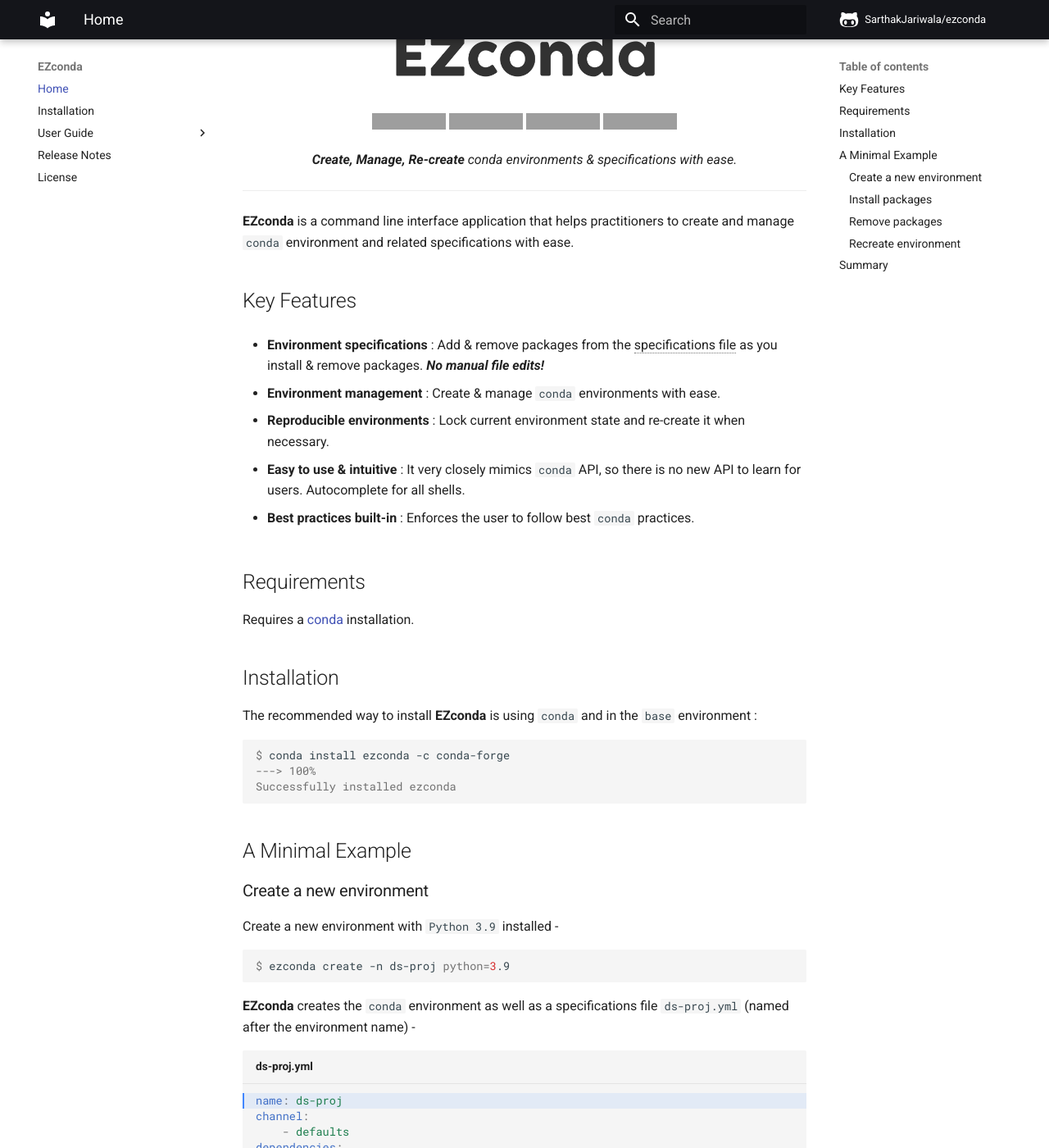
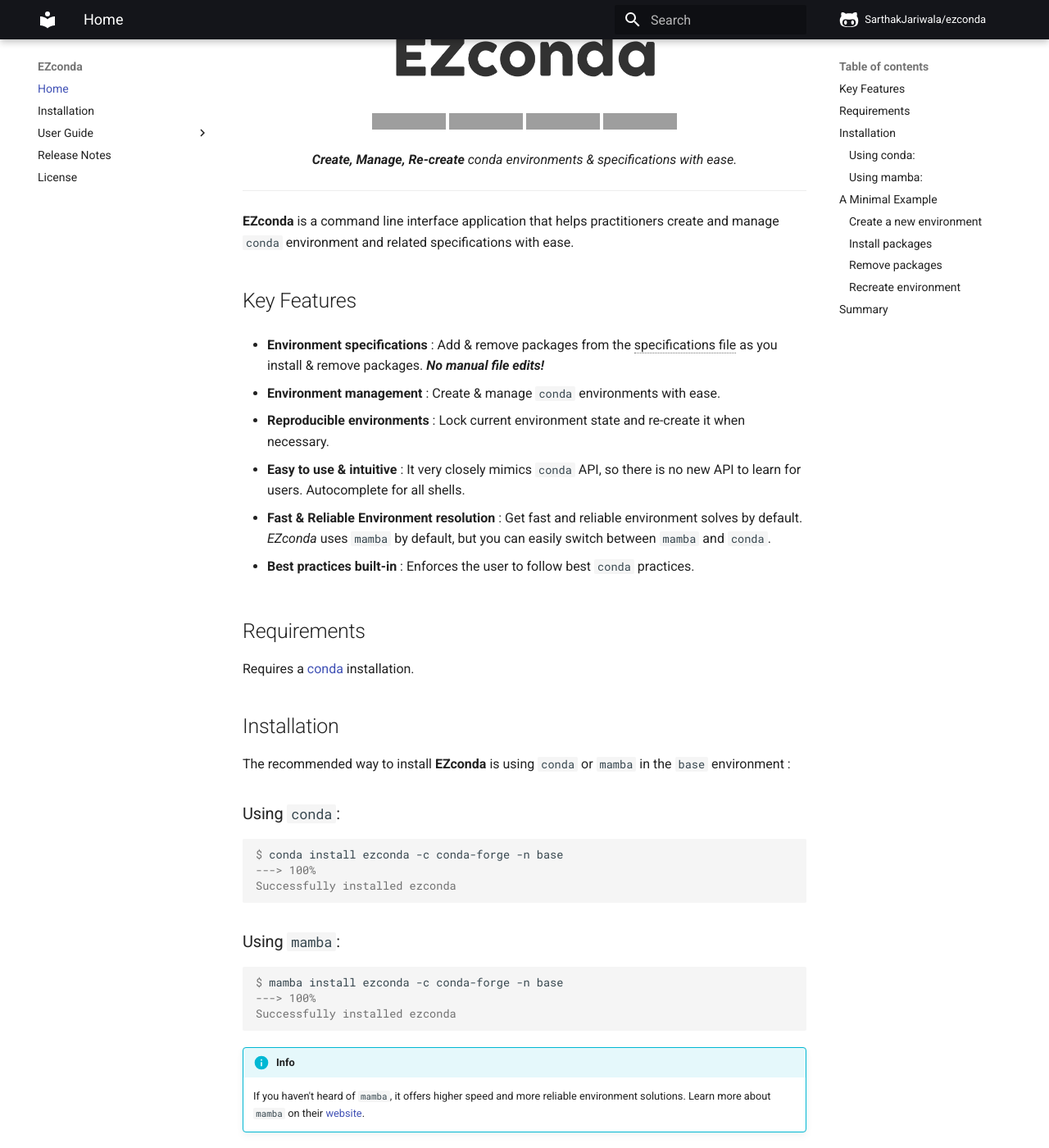
Before and after one commit to SarthakJariwala/ezconda, an MkDocs documentation site: the page built from docs/index.md, in a window 1280 px wide and 1400 px high, scrolled down 358 px. Shown: the whole window at 82% size. Built offline with MkDocs 1.6.1 and Material for MkDocs 9.7.7, drawn with Linux system fonts in a browser that asks for light colours; comment, search, counter and statistics services are not loaded; grey boxes are pictures that could not be loaded.

Commit message:
update installation instructions

````diff
--- a/docs/index.md
+++ b/docs/index.md
@@ -23,7 +23,7 @@
 
 ---
 
-**EZconda** is a command line interface application that helps practitioners to create and manage `conda` environment and related specifications with ease.
+**EZconda** is a command line interface application that helps practitioners create and manage `conda` environment and related specifications with ease.
 
 ## Key Features
 
@@ -35,6 +35,8 @@
 
 - **Easy to use & intuitive** : It very closely mimics `conda` API, so there is no new API to learn for users. Autocomplete for all shells.
 
+- **Fast & Reliable Environment resolution** : Get fast and reliable environment solves by default. *EZconda* uses `mamba` by default, but you can easily switch between `mamba` and `conda`.
+
 - **Best practices built-in** : Enforces the user to follow best `conda` practices.
 
 ## Requirements
@@ -43,17 +45,34 @@
 
 ## Installation
 
-The recommended way to install **EZconda** is using `conda` and in the `base` environment :
+The recommended way to install **EZconda** is using `conda` or `mamba` in the `base` environment :
+
+### Using `conda`:
 
 <div class="termy">
 
 ```console
-$ conda install ezconda -c conda-forge
+$ conda install ezconda -c conda-forge -n base
 ---> 100%
 Successfully installed ezconda
 ```
 
 </div>
+
+### Using `mamba`:
+
+<div class="termy">
+
+```console
+$ mamba install ezconda -c conda-forge -n base
+---> 100%
+Successfully installed ezconda
+```
+
+</div>
+
+!!! Info
+    If you haven't heard of `mamba`, it offers higher speed and more reliable environment solutions. Learn more about `mamba` on their [website](https://mamba.readthedocs.io/en/latest/).
 
 ## A Minimal Example
 
````
Also changed, not shown: docs/installation.md (deleted, +0 -48 lines).
